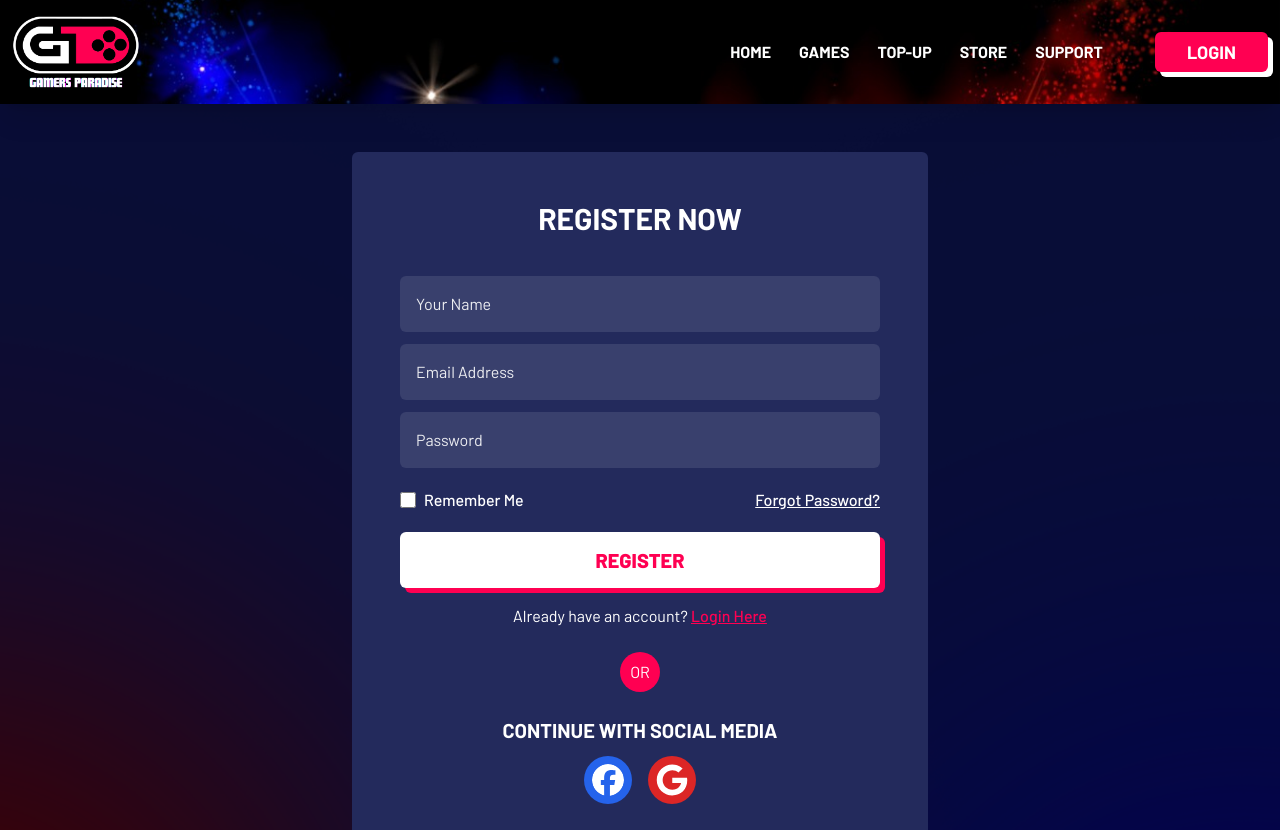
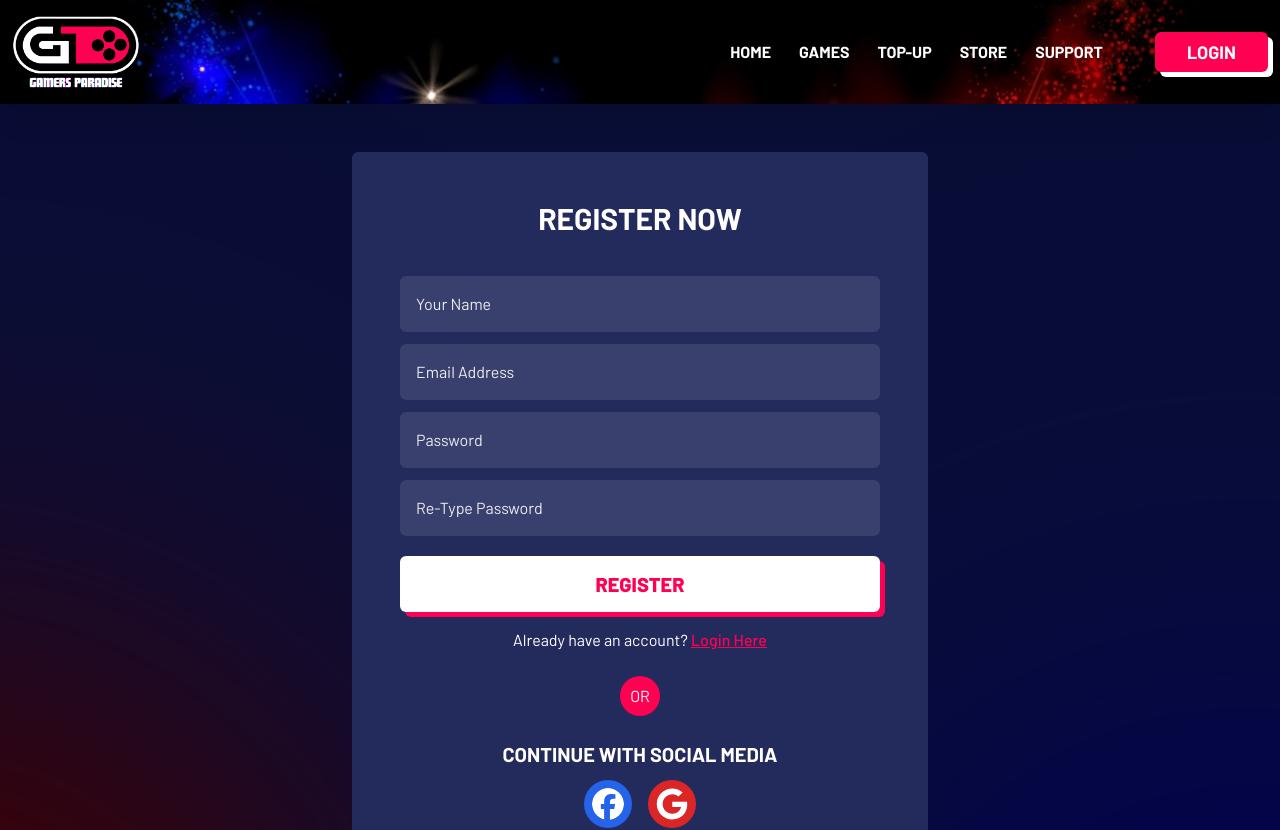
Before and after one commit to mahmudulturan/gamers-paradise-frontend, a Next.js app: page /register in a window 1280 px wide. Shown: the top 830 px of the page. Built offline with nearby package versions, Linux system fonts and the light colour scheme.

Commit message:
add: re-enter password field in register page

```diff
--- a/src/app/(root)/(auth)/register/components/RegisterForm.tsx
+++ b/src/app/(root)/(auth)/register/components/RegisterForm.tsx
@@ -13,13 +13,7 @@ const RegisterForm = () => {
                     <Input className='bg-[#39406D] py-4 rounded-md' type='text' placeholder='Your Name' />
                     <Input className='bg-[#39406D] py-4 rounded-md' type='email' placeholder='Email Address' />
                     <Input className='bg-[#39406D] py-4 rounded-md' type='password' placeholder='Password' />
-                </div>
-                <div className='w-full flex justify-between font-medium'>
-                    <div className='flex items-center gap-2'>
-                        <input className='h-4 w-4' type="checkbox" name="rememberme" id="rememberme" />
-                        <label htmlFor="rememberme">Remember Me</label>
-                    </div>
-                    <span className='text-end underline cursor-pointer'>Forgot Password?</span>
+                    <Input className='bg-[#39406D] py-4 rounded-md' type='password' placeholder='Re-Type Password' />
                 </div>
                 <Button className='py-7 text-xl font-extrabold' variant={"secondary"}>Register</Button>
             </form>
```
